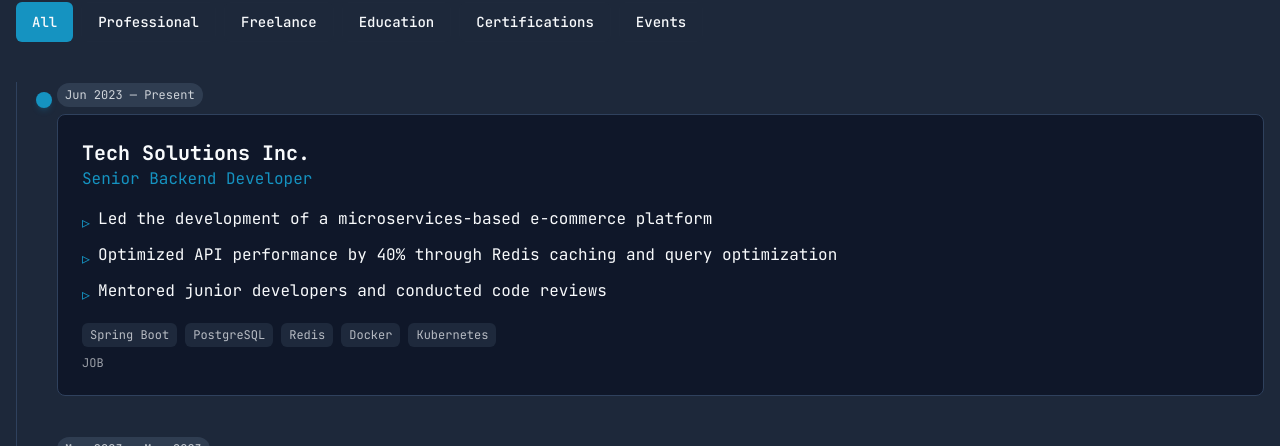
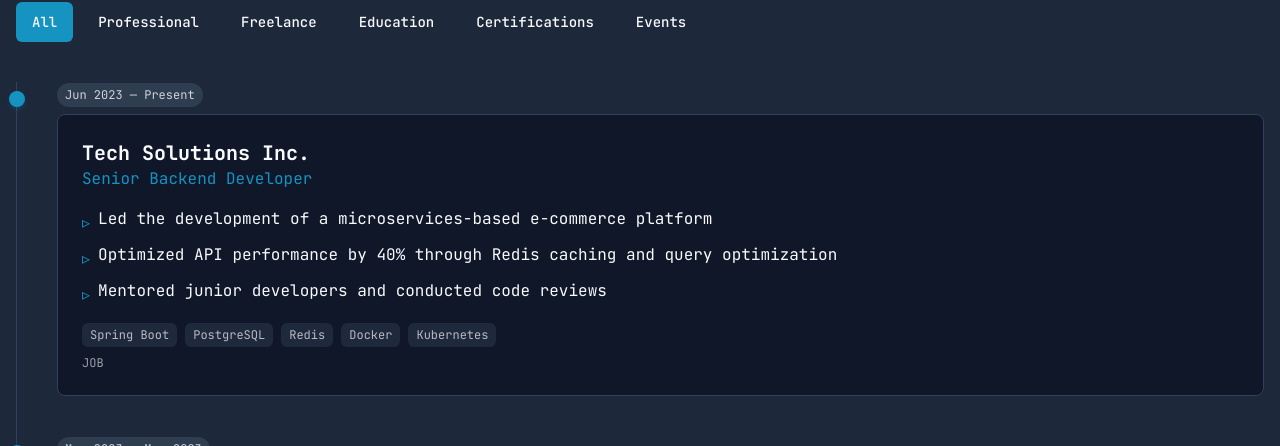
Before and after one commit to ShinyQ/ShinyQ-Playground, a React (Vite) app: page /timeline in a window 1280 px wide. Shown: the part 326-772 px from the top of the page. Built offline with nearby package versions, Linux system fonts and the light colour scheme.

Commit message:
Fix: Timeline component
Corrects the Timeline component based on feedback.

```diff
--- a/src/index.css
+++ b/src/index.css
@@ -113,7 +113,7 @@
   hover:shadow-lg hover:shadow-primary/10;
 }
 
-/* Removed timeline-dot class as it's now handled directly in the Timeline component */
+/* Timeline classes */
 .timeline-line {
   @apply absolute left-2 top-0 w-[1px] h-full bg-border z-0;
 }
--- a/src/pages/Timeline.tsx
+++ b/src/pages/Timeline.tsx
@@ -82,15 +82,18 @@ const Timeline = () => {
         </div>
 
         {/* Timeline */}
-        <div className="relative pl-10 border-l border-border">
+        <div className="relative border-l border-border">
           {sortedItems.map((item, index) => (
             <div
               key={item.id}
-              className={`relative mb-10 animate-fade-in`}
+              className="relative mb-10 pl-10 animate-fade-in"
               style={{ animationDelay: `${index * 100}ms` }}
             >
-              {/* Fixed positioning of the timeline dot */}
-              <div className="absolute -left-[21px] top-[10px] w-4 h-4 rounded-full bg-primary shadow-md shadow-primary/20 z-10"></div>
+              {/* Timeline dot with properly fixed position */}
+              <div
+                className="absolute w-4 h-4 rounded-full bg-primary shadow-md shadow-primary/20 z-10"
+                style={{ left: "-8px", top: "9px" }}
+              />
 
               <div className="mb-2">
                 <span className="bg-muted text-foreground/80 text-xs px-2 py-1 rounded-full">
```
